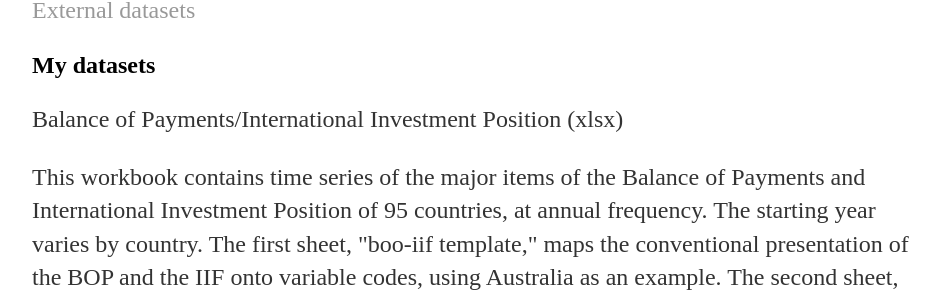
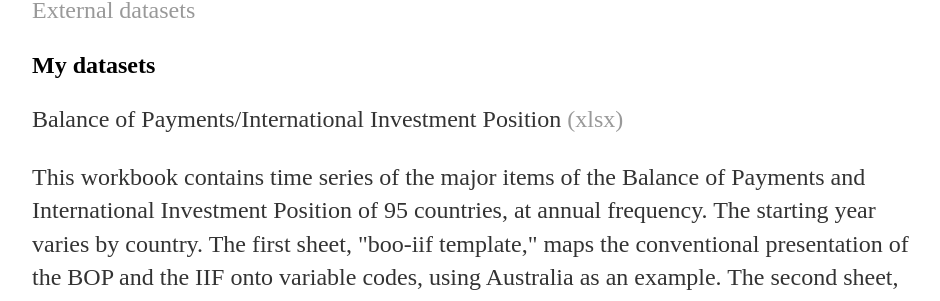
Before and after one commit to ftorralba/ftorralba.github.io, a Jekyll site: the page built from data.html, in a window 1280 px wide. Shown: the part 245-546 px from the top of the page, without its empty margins (160-1100 px from the left). Built offline with Jekyll 4.4.1, drawn with Linux system fonts in a browser that asks for light colours; part of the change alters nothing that is shown.

```diff
--- a/data.html
+++ b/data.html
@@ -11,7 +11,7 @@ title: Data
 	<p>
   <h2 id="my_datasets">My datasets</h2>
 	<p>
-  Balance of Payments/International Investment Position (xlsx)
+  Balance of Payments/International Investment Position <a href="bopiif_a.xlsx" download="bopiif_a.xlsx">(xlsx)</a>
 	<p>
   This workbook contains time series of the major items of the Balance of Payments and International Investment Position of 95 countries,
   at annual frequency. The starting year varies by country. The first sheet, "boo-iif template," maps the conventional presentation of
```
